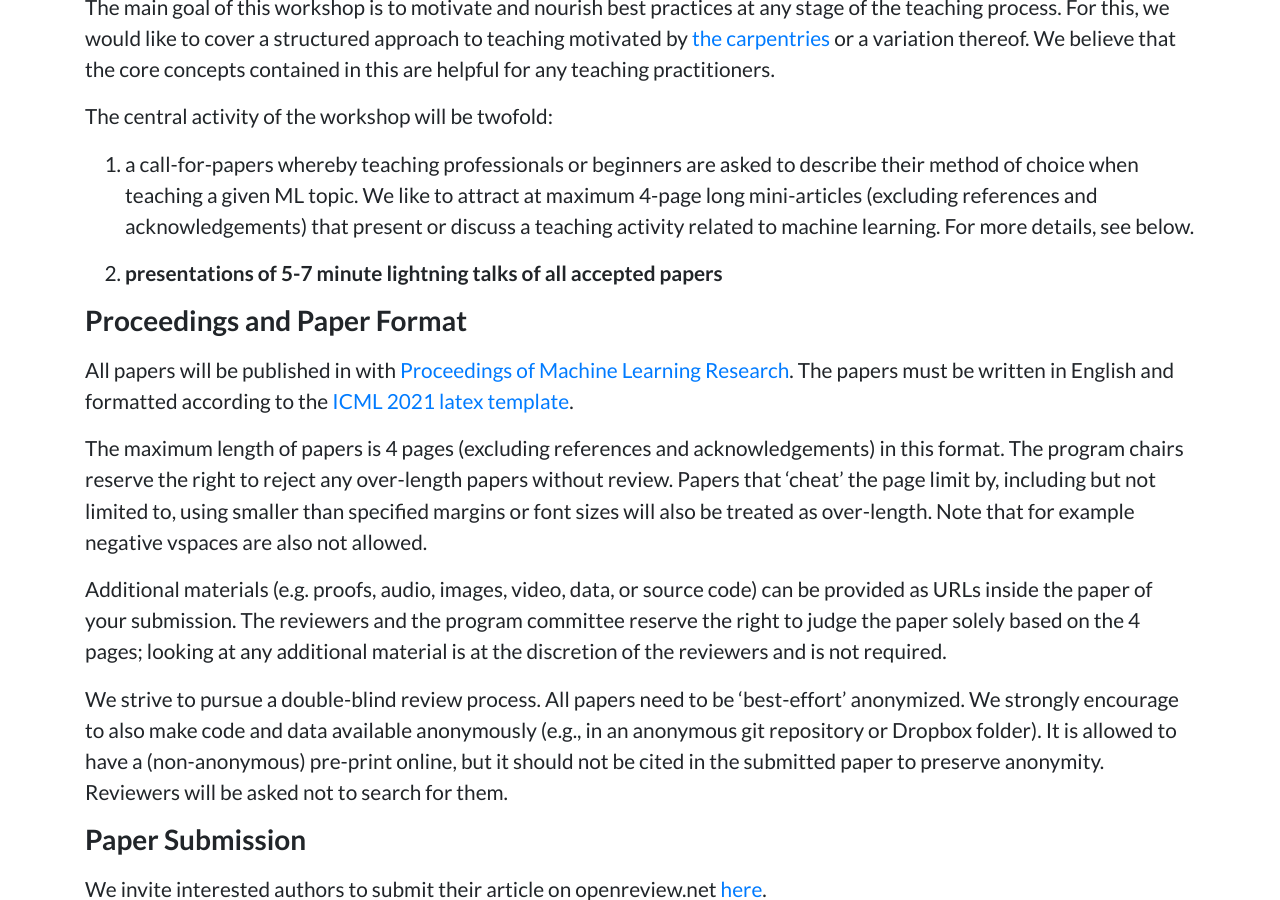
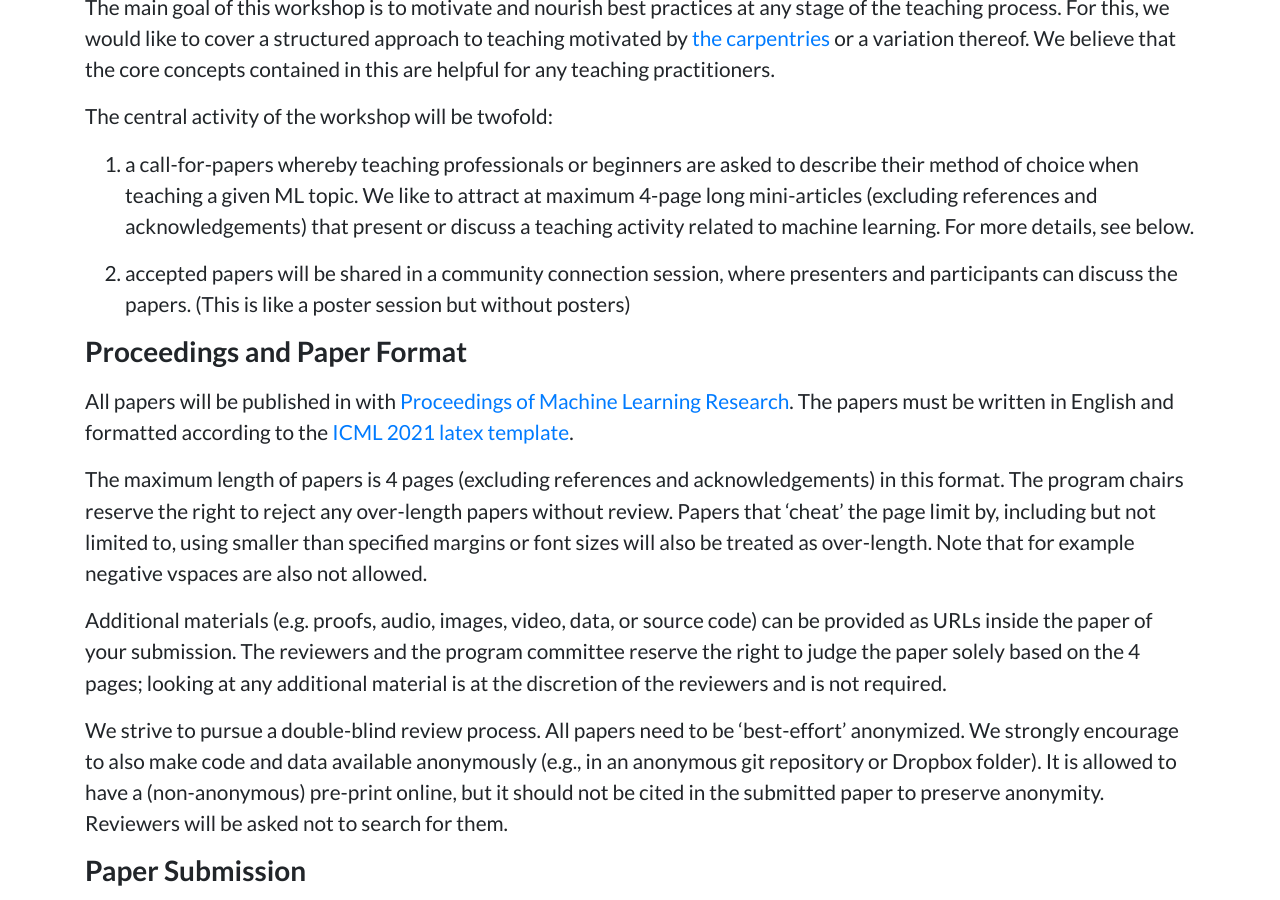
Before and after one commit to teaching-ml/2021, a Jekyll site: the page built from index.md, in a window 1280 px wide and 900 px high, scrolled down 6055 px. Built offline with Jekyll 4.4.1, drawn with Linux system fonts in a browser that asks for light colours.

Commit message:
Updating to reflect the new Workshop agenda

```diff
--- a/index.md
+++ b/index.md
@@ -131,7 +131,7 @@ The central activity of the workshop will be twofold:
 
 1. a call-for-papers whereby teaching professionals or beginners are asked to describe their method of choice when teaching a given ML topic. We like to attract at maximum 4-page long mini-articles (excluding references and acknowledgements) that present or discuss a teaching activity related to machine learning. For more details, see below.
 
-2. **presentations of 5-7 minute lightning talks of all accepted papers**
+2. accepted papers will be shared in a community connection session, where presenters and participants can discuss the papers. (This is like a poster session but without posters)
 
 ### Proceedings and Paper Format
 
```
